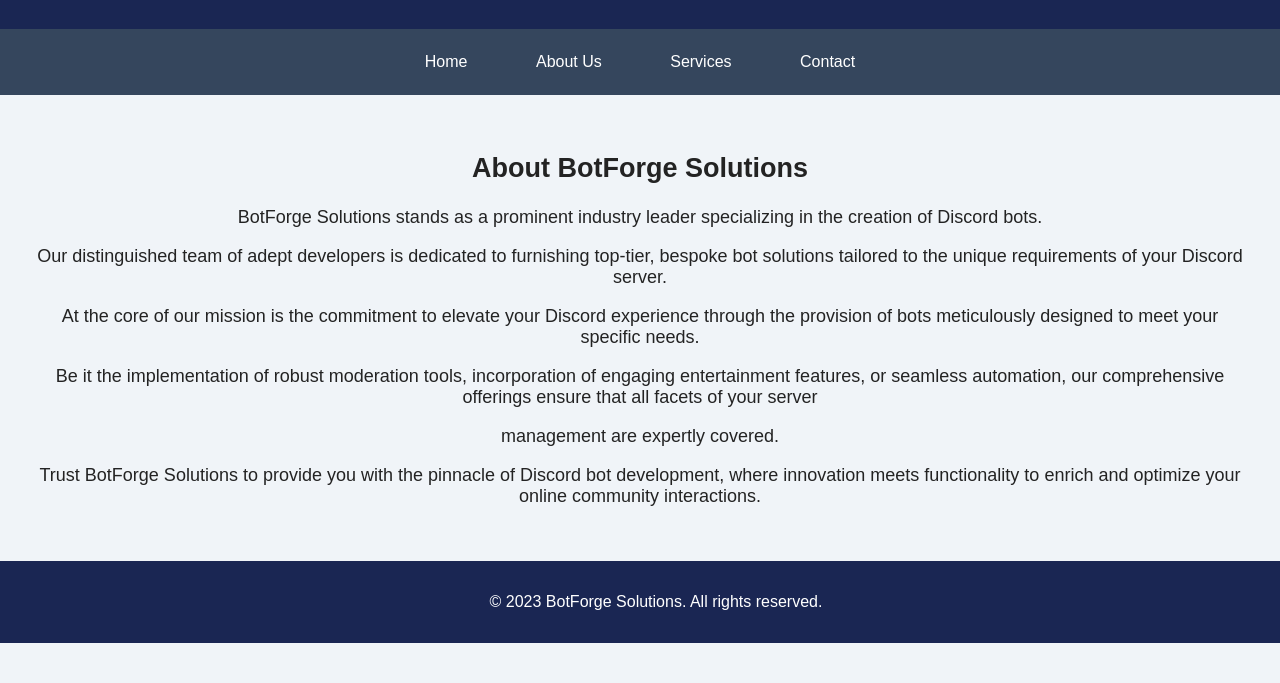
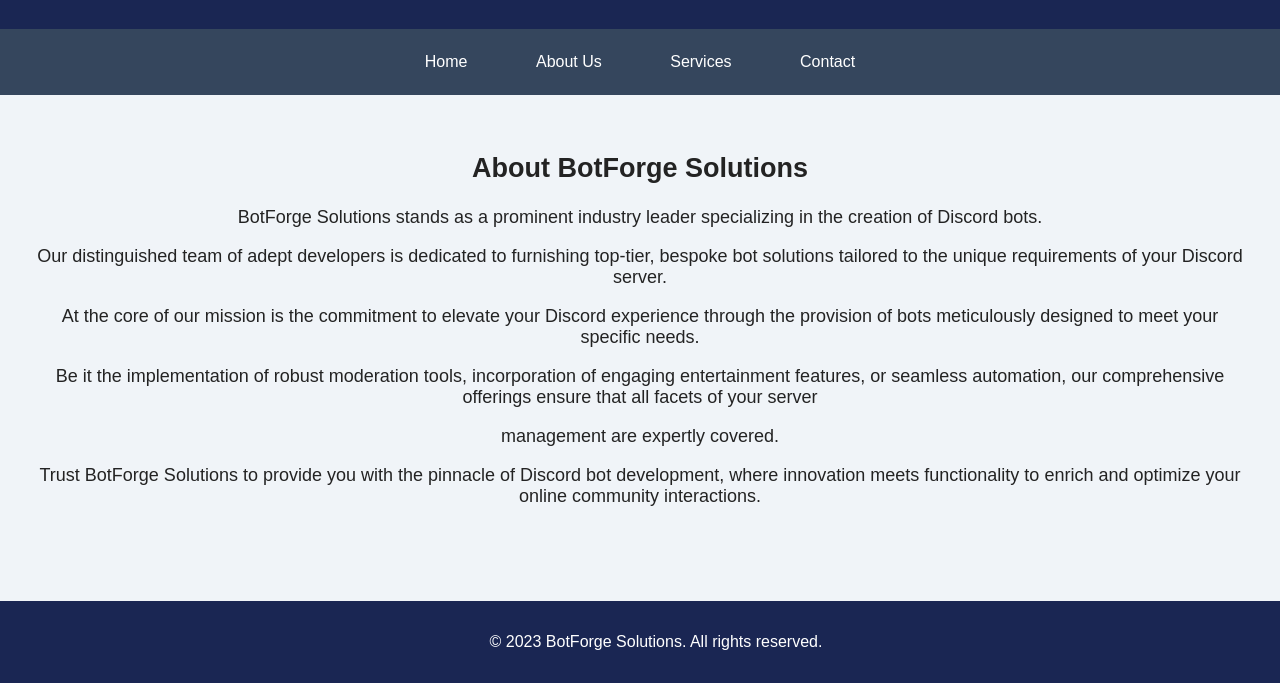
Before and after one commit to Central3465/botforge-solutions, a plain HTML site: page about.html in a window 1280 px wide. Shown: the part 117-800 px from the top of the page. Drawn offline with Linux system fonts and the light colour scheme.

Commit message:
initialcommit

```diff
--- a/about.html
+++ b/about.html
@@ -46,7 +46,7 @@
       color: #ffffff;
       padding: 1em;
       text-align: center;
-      margin-top:auto;
+      position: absolute;
       bottom: 0;
       width: 100%;
     }
```
Also changed, not shown: contact.html (+1 -1 lines), index.html (+1 -1 lines), services.html (+1 -1 lines).
